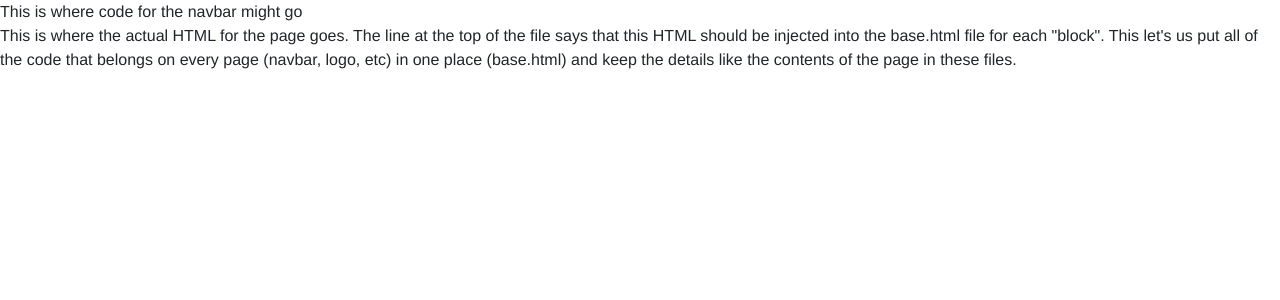
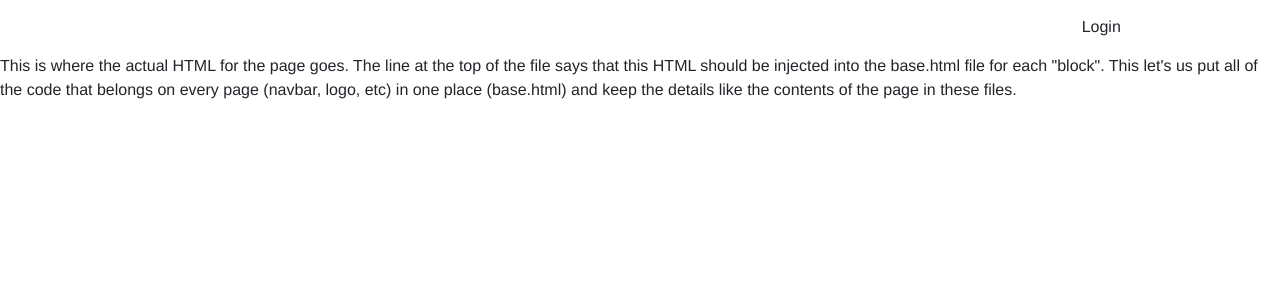
Before and after one commit to matthewcockrell/skilletz, a Django app: page / in a window 1280 px wide. Shown: the top 300 px of the page. Run offline with Django 3.2, Linux system fonts and the light colour scheme; some libraries are stand-ins or nearby versions.

Commit message:
added a basic navbar

```diff
--- a/pages/static/pages/style.css
+++ b/pages/static/pages/style.css
@@ -1,3 +1,8 @@
 body {
 	font-family: "Helvetica Neue", Helvetica, sans-serif;
 }
+
+.navbar-row {
+	padding-top: 15px;
+	padding-bottom: 15px;
+}
--- a/pages/templates/pages/base.html
+++ b/pages/templates/pages/base.html
@@ -16,8 +16,17 @@
 		-->
 	</head>
 	<body>
-		<div>
-			<span>This is where code for the navbar might go</span>
+		<div class="container-fluid">
+			<div class="row navbar-row">
+				<div class="col-sm-10">
+					<!-- filler for space -->
+				</div>
+				<a>
+					<div class="col-sm-2">
+						Login
+					</div>
+				</a>
+			</div>
 		</div>
 
 		{% block pagecontent %}{% endblock%}
```
